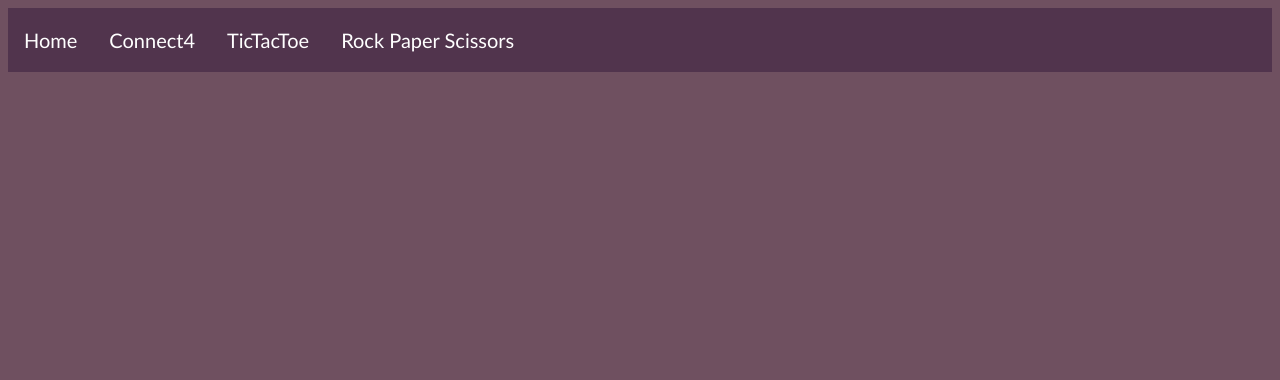
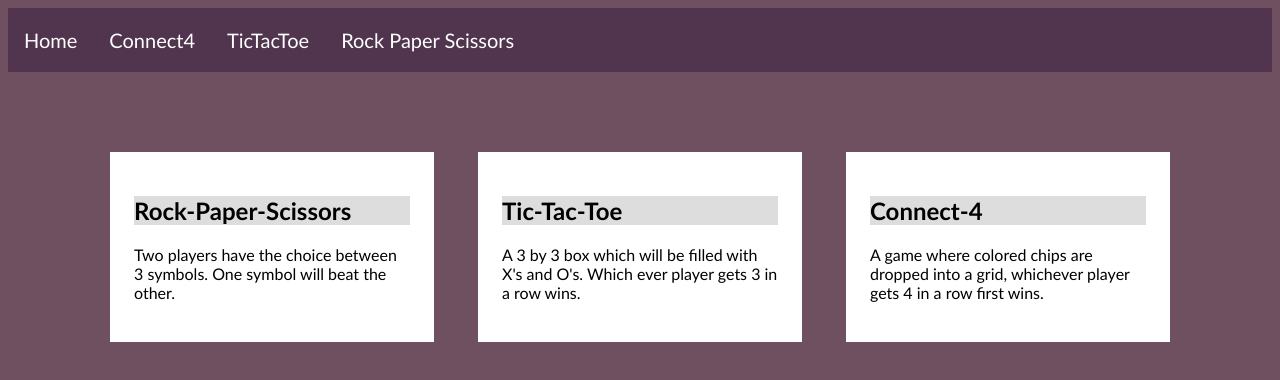
Before and after one commit to CompSciGroupProjects/Game-site-2024-group-5-5, a plain HTML site: page index.html in a window 1280 px wide. Drawn offline with Linux system fonts and the light colour scheme.

Commit message:
Almost End of Day 2

```diff
--- a/index.html
+++ b/index.html
@@ -20,6 +20,21 @@
     </a>
 </div>
 
+<div id = "container">
+    <div class = 'game-choice-box'>
+        <h2>Rock-Paper-Scissors</h2>
+        <p>Two players have the choice between 3 symbols. One symbol will beat the other.</p>
+    </div>
+    <div class = 'game-choice-box'>
+        <h2>Tic-Tac-Toe</h2>
+        <p>A 3 by 3 box which will be filled with X's and O's. Which ever player gets 3 in a row wins.</p>
+    </div>
+    <div class = 'game-choice-box'>
+        <h2>Connect-4</h2>
+        <p>A game where colored chips are dropped into a grid, whichever player gets 4 in a row first wins.</p>
+    </div>
+</div>
+
 
 </body>
 </html>
--- a/style.css
+++ b/style.css
@@ -32,6 +32,34 @@ body {
     display: none;
 }
 
+#container{
+    display: flex;
+    align-content: center;
+    margin: 5em;
+    justify-content: space-around;
+}
+
+.game-choice-box{
+    background-color: white;
+    width: 25%;
+    padding: 1.5em;
+    transition-duration: .5s;
+}
+
+.game-choice-box:hover{
+    transform: scale(102%);
+    background-color: lightgray;
+    h2{
+        color: white;
+        background-color: lightgray;
+    }
+}
+
+.game-choice-box h2{
+    background-color: #dddddd;
+}
+
+
 @media screen and (max-width: 600px) {
     .topnav a:not(:first-child) {display: none;}
     .topnav a.icon {
```
